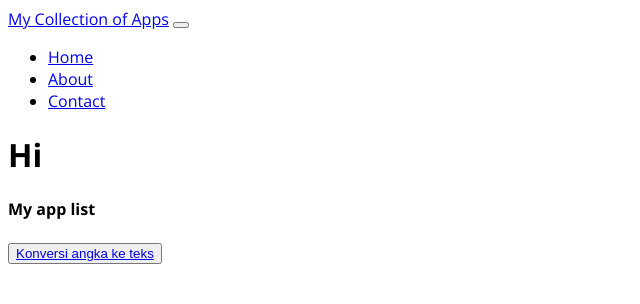
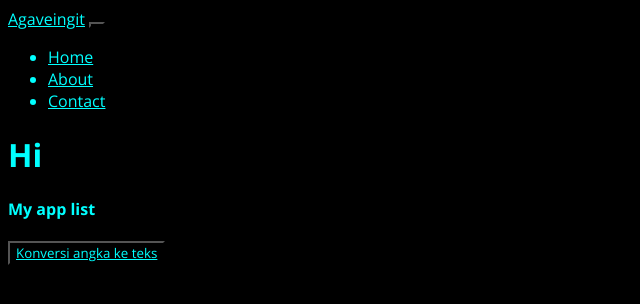
Before and after one commit to agaveingit/django-myapps, a Django app: page / in a window 1280 px wide. Shown: the top 304 px of the page, without its empty margins (0-640 px from the left). Run offline with Django 5.2, Linux system fonts and the light colour scheme; some libraries are stand-ins or nearby versions.

Commit message:
another static

```diff
--- a/apps/myapp/static/css/myapp.css
+++ b/apps/myapp/static/css/myapp.css
@@ -1,7 +1,9 @@
 @import url('https://fonts.googleapis.com/css2?family=Open+Sans:ital,wght@0,300..800;1,300..800&display=swap');
 
-html {
+* {
     font-family: 'Open Sans', Helvetica, sans-serif;
+    color: aqua;
+    background-color: black;
 }
 
 .button1 {
--- a/apps/myapp/templates/base.html
+++ b/apps/myapp/templates/base.html
@@ -9,13 +9,13 @@
         Django App
         {% endblock %}
     </title>
-    <link rel="stylesheet" href="{% static 'static/css/myapp.css' %}"
+    <link rel="stylesheet" href="{% static 'css/myapp.css' %}"
         rel="stylesheet" />
 </head>
 
 <body>
     <nav class="navbar navbar-expand-lg navbar-light bg-light">
-        <a class="navbar-brand" href="#">My Collection of Apps</a>
+        <a class="navbar-brand" href="#">Agaveingit</a>
         <button class="navbar-toggler" type="button" data-toggle="collapse" data-target="#navbarNav"
             aria-controls="navbarNav" aria-expanded="false" aria-label="Toggle navigation"><span
                 class="navbar-toggler-icon"></span></button>
```
